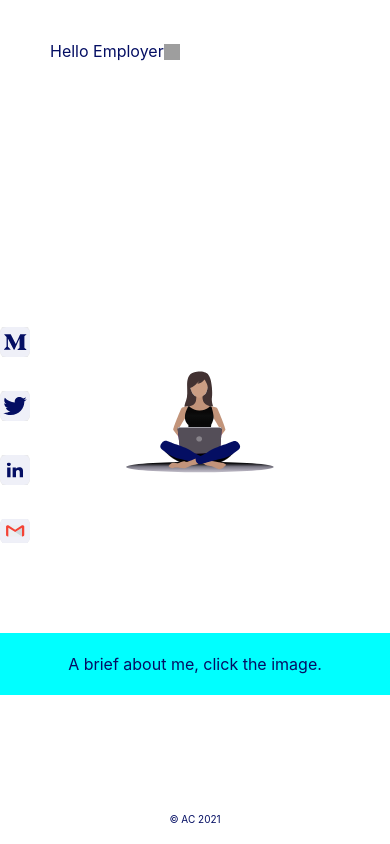
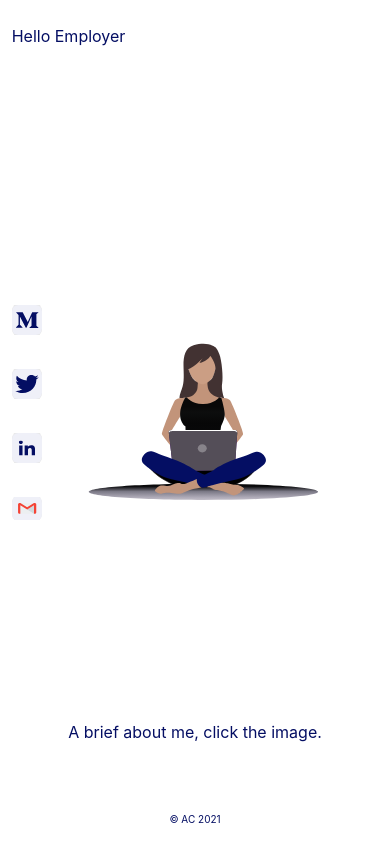
Before and after one commit to Anniez94/Portfolio-Chiedu-Mokwunye, a React (Create React App) app: page /dashboard in a window 390 px wide. Built offline with nearby package versions, Linux system fonts and the light colour scheme; grey boxes are pictures that could not be loaded.

Commit message:
media query test

```diff
--- a/src/components/dashboard/Dashboard.jsx
+++ b/src/components/dashboard/Dashboard.jsx
@@ -6,7 +6,7 @@ import dashboardImg2 from "../../assets/portfolio-dashboard2.svg"
 import medium from "../../assets/medium.svg"
 import twitter from "../../assets/twitter.svg"
 import linkedin from "../../assets/linkedin.svg"
-import cool from "../../assets/cool.png"
+// import cool from "../../assets/cool.png"
 // import menu from "../../assets/menu.png"
 import closemenu from "../../assets/close.png"
 import gmail from "../../assets/gmail.svg"
@@ -26,16 +26,15 @@ const Dashboard = () => {
     return (
         <div id={!showMenu ? "dashboard" : "dashboard2"}>
             <div className={showMenu ? "remove-all" : ""}>
-                <div className="greet">
-                    <p>Hello Employer</p>
-                    <span>
-                        <img src={cool} alt="cool emoji" className="cool" />
-                    </span>
-                </div>
+
                 <div onClick={() => { set(state => !state); setLang(!lang) }} >
                     <a.img src={dashboardImg} alt="dashboard-image" className="c back " style={{ opacity: opacity.interpolate(o => 1 - o), transform }} />
                     <a.img src={dashboardImg2} alt="dashboard-image" className="c front" style={{ opacity, transform: transform.interpolate(t => `${t} rotateX(180deg)`) }} />
                 </div>
+                <div className="greet">
+                    <p>Hello Employer</p>
+                </div>
+
                 <div className="icon-container">
                     <div className="icons">
                         <a href="https://igbo-dev.medium.com/" target="_blank" rel="noreferrer">
--- a/src/components/dashboard/styles.css
+++ b/src/components/dashboard/styles.css
@@ -1,11 +1,11 @@
 #dashboard{
-    height:95vh;
+    max-height:90vh !important;
     width: 100%;
     max-width: 100%;
     background-color: #fff !important;
-    padding: 20px 0px;
     user-select: none;
     overflow: hidden !important;
+    background-color: red;
 }
 
 #dashboard2{
@@ -16,10 +16,10 @@
 
 .icon-container {
     position: absolute;
-    top: 35%;
+    top: 32.3%;
+    left: 3%;
     display: grid;
     grid-template-columns: 1fr;
-
 }
 
 .icons {
@@ -33,45 +33,33 @@
     border-radius: 8px;
 }
 
-.cool {
-    width: 16px;
-    height: 16px;
+.greet {
+    position: absolute;
+    width: 100%;
+    height: 3.44%;
+    left:3%;
+    top: 0.56%;
 }
 
-.greet {
-    display: flex;
-    justify-content: flex-start;
-    padding-left: 50px;
-}
-span{
-    margin-top: 24px;
-}
 
 /* Reactspring */
 
 .c {
-  position: absolute;
-  /* top: 40%;
-   left: 38%;
-   width: 800px;
-   height: 80vh;
-   margin-top: -200px;
-   margin-left: -270px; */
-   cursor: pointer;
-   will-change: transform, opacity;
-  overflow: hidden;
-  position: absolute;
-width: 64.375%;
-height: 71.6%;
-left: 17.77%;
-top: 14.22%;
+    position: absolute;
+    cursor: pointer;
+    will-change: transform, opacity;
+    overflow: hidden;
+    position: absolute;
+    width: 100%;
+    height: 100%;
+    left: 0%;
+    top: 0%;
   }
 
   .more-info {
     position: absolute;
-    top: 75%;
+    top: 83%;
     width: 100%;
-    background-color: aqua;
     margin: 0 auto;
   }
 
@@ -212,9 +200,7 @@ top: 14.22%;
 }
 
 @media screen and (max-width: 500px) {
-    /* .more-info {
-        width: 98%;
-      }   */
+
       .menu-open{
         left: 93%;
   }
@@ -222,9 +208,7 @@ top: 14.22%;
   /* #dashboard{
     padding: 20px 20px;
   } */
-  /* .c {
-     margin-left: -150px;
-    } */
+
     .nav {
       left: 20%;
     }
@@ -232,27 +216,7 @@ top: 14.22%;
 }
 
 @media screen and (max-width: 400px) {
-
-/* .c {
-   margin-left: -180px;
-  } */
-
-  /* .more-info {
-    margin-left: -200px;
-  }   */
-
   .menu-open{
     left: 91%;
 }
 }
-
-@media screen and (max-width: 350px) {
-
-  /* .c {
-     margin-left: -100px;
-     width: 100vw;
-             height: 100vh;
-             margin-top: -130px;
-    } */
-
-  }
```
